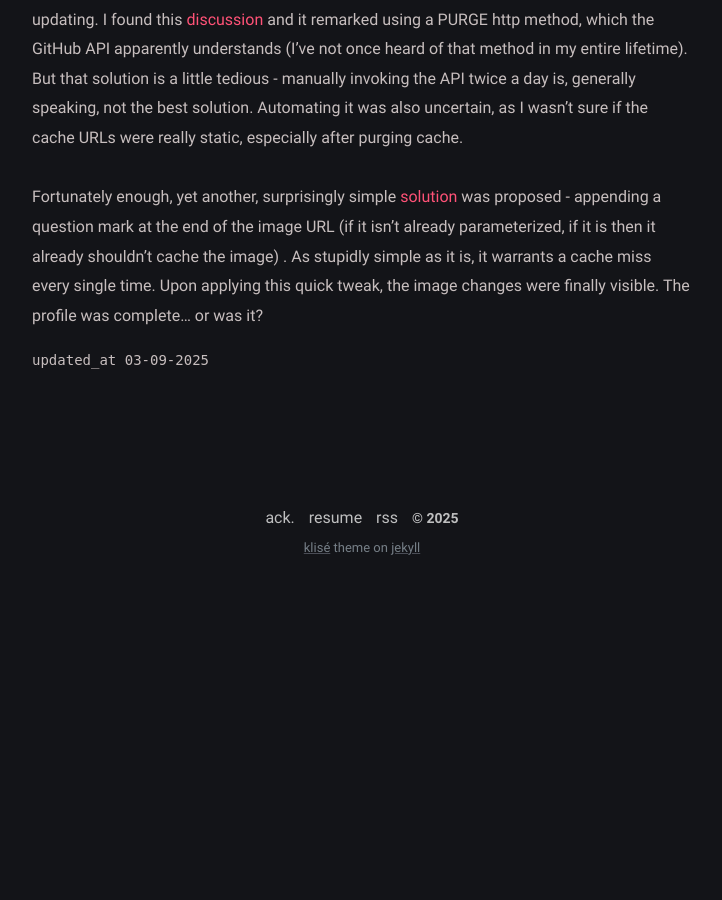
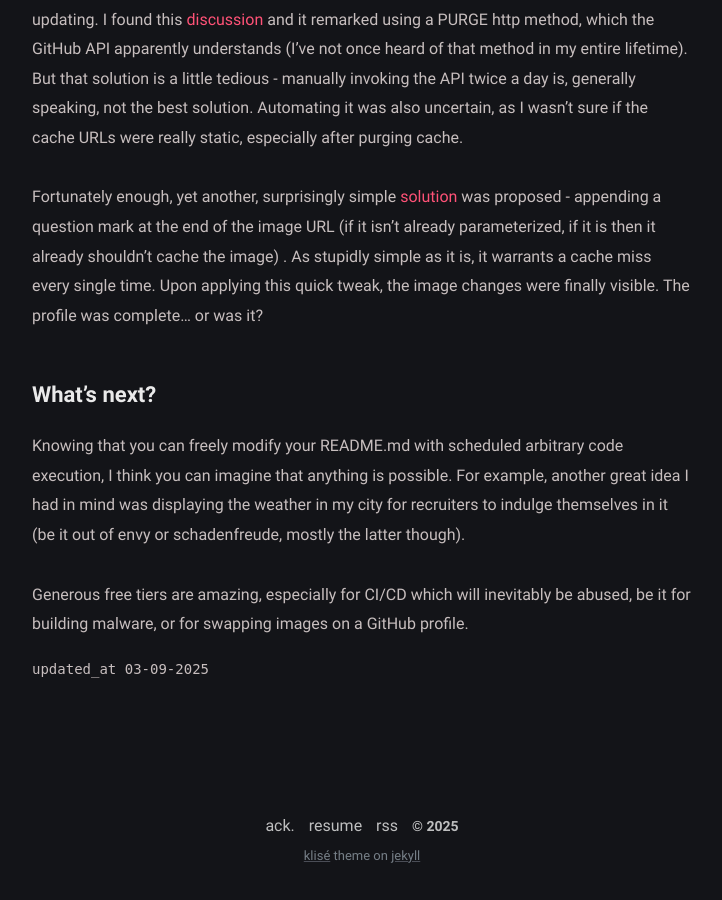
Before and after one commit to Crowfunder/crowfunder.github.io, a Jekyll site: the page built from _posts/dynamic-github-profile/2025-09-03-dynamic-github-profiles.md, in a window 1280 px wide and 900 px high, scrolled down 5472 px. Shown: the whole window, without its empty margins (278-1000 px from the left). Built offline with Jekyll 4.4.1, drawn with Linux system fonts in a browser that asks for light colours; some web fonts are replaced; before the commit the page ends 6064 px from its top, so only the background shows below that; some of the changed text lies outside the part shown.

Commit message:
Update 2025-09-03-dynamic-github-profiles.md

````diff
--- a/_posts/dynamic-github-profile/2025-09-03-dynamic-github-profiles.md
+++ b/_posts/dynamic-github-profile/2025-09-03-dynamic-github-profiles.md
@@ -17,13 +17,13 @@ The "coolness" of the profile, while entirely subjective, can be derived from nu
 
 **EDIT: It's been a while since I wrote this article and to my minor dismay, it turns out that it is not an entirely new idea and is quite well documented. Check out [this repository](https://github.com/abhisheknaiidu/awesome-github-profile-readme?tab=readme-ov-file#github-actions-) for more, cool examples on GitHub Actions integrations with your profile.**
 
-## The idea
+## The Idea
 
 Recruiters, just like programmers or other human beings, tend to work at various times of the day. I thought it would be a cool idea to, bear with me, "personalize" the experience a bit. It's a common thing with (human) languages how you greet people in different ways depending on the time of the day.
 
 Let's say I want to have a "different" profile in the day and in the night - for starters, different image banners. Well, while GitHub markdown does support HTML tags, it doesn't support any code execution. The simple way would be a small server that serves different resources based on the time of day, but guess it or not, I'm a broke student and I'd rather not spend money just to have a day/night banner.
 
-## GitHub Actions to action
+## GitHub Actions to Action
 If I know a way to have a free (ish) "server" that performs tasks, to that one that has a capability of interacting with GitHub repositories, it's GitHub Actions.
 
 Love them or not, they have a [very generous free tier](https://github.com/pricing) - 2000 CI minutes per month. For scale, the runners used by this project take up 2\*3=6 seconds per day, which results in around 3 minutes of usage per month, out of 2000. Neat, isn't it? That is for public repositories though, but for our use case it's not a problem, as the "CDN" needs to be public anyways.
@@ -41,7 +41,7 @@ Once we have the files ready, let's figure out how to get an action to run on sc
 
 As it turns out, Actions can be scheduled like a good-old Cron job. Great, we can create two actions - one that runs in the morning, the other that runs in the evening. Actions are also capable of executing shell commands on their runners, and performing any kind of tasks with the repository; for our case - committing and pushing.
 
-## The code
+## The Code
 
 ```yaml
 name: Set Day Image
@@ -78,7 +78,7 @@ I would also like to avoid spamming my activity graph with regularly scheduled c
 
 The rest is simple, copy the appropriate file, overwriting "banner.gif", commit and push. What could go wrong?
 
-## The "oh no" moment
+## The "oh no" Moment
 The first issue I encountered was fairly apparent, action failed with some permission errors.
 > Permission to git denied to github-actions[bot]
 
@@ -106,3 +106,8 @@ That's exactly the issue I had, but at that time I lacked this information. You
 Well, now we're in quite a pickle. I started digging for why the images in README are not updating. I found this [discussion](https://github.com/orgs/community/discussions/46773) and it remarked using a PURGE http method, which the GitHub API apparently understands (I've not once heard of that method in my entire lifetime). But that solution is a little tedious - manually invoking the API twice a day is, generally speaking, not the best solution. Automating it was also uncertain, as I wasn't sure if the cache URLs were really static, especially after purging cache.
 
 Fortunately enough, yet another, surprisingly simple [solution](https://github.com/atom/markdown-preview/issues/207#issuecomment-248848108) was proposed - appending a question mark at the end of the image URL (if it isn't already parameterized, if it is then it already shouldn't cache the image) . As stupidly simple as it is, it warrants a cache miss every single time. Upon applying this quick tweak, the image changes were finally visible. The profile was complete... or was it?
+
+## What's next?
+Knowing that you can freely modify your README.md with scheduled arbitrary code execution, I think you can imagine that anything is possible. For example, another great idea I had in mind was displaying the weather in my city for recruiters to indulge themselves in it (be it out of envy or schadenfreude, mostly the latter though).
+
+Generous free tiers are amazing, especially for CI/CD which will inevitably be abused, be it for building malware, or for swapping images on a GitHub profile.
````
